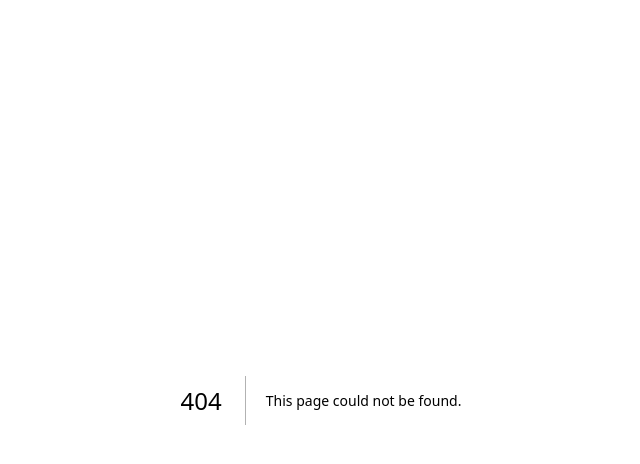
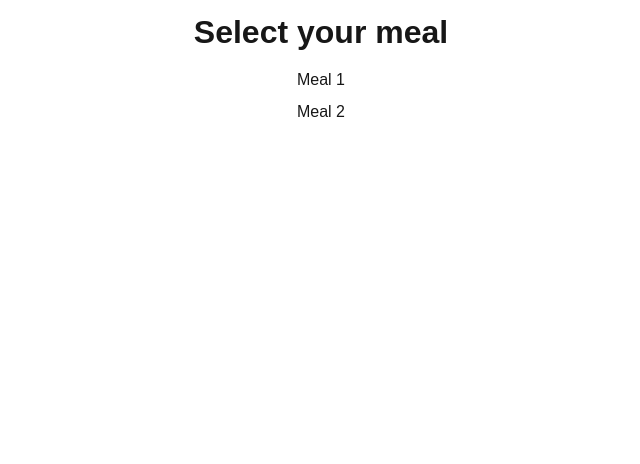
Before and after one commit to lucabattesini/learning-next.js, a Next.js app in the folder first-next-project/: page /meals/meal-type in a window 1280 px wide. Before the commit this address had no page. Shown: the top 464 px of the page, without its empty margins (319-959 px from the left). Built offline with nearby package versions, Linux system fonts and the light colour scheme.

Commit message:
Adding dyamic linnks to the dinamic page

```diff
--- /dev/null
+++ b/first-next-project/app/meals/meal-type/page.js
@@ -0,0 +1,15 @@
+import Link from "next/link";
+
+export default function mealSelect() {
+    return(
+        <main>
+            <h1>Select your meal</h1>
+            <p>
+                <Link href="/meals/meal-type/meal-1">Meal 1</Link>
+            </p>
+            <p>
+                <Link href="/meals/meal-type/meal-2">Meal 2</Link>
+            </p>
+        </main>
+    )
+}
```
